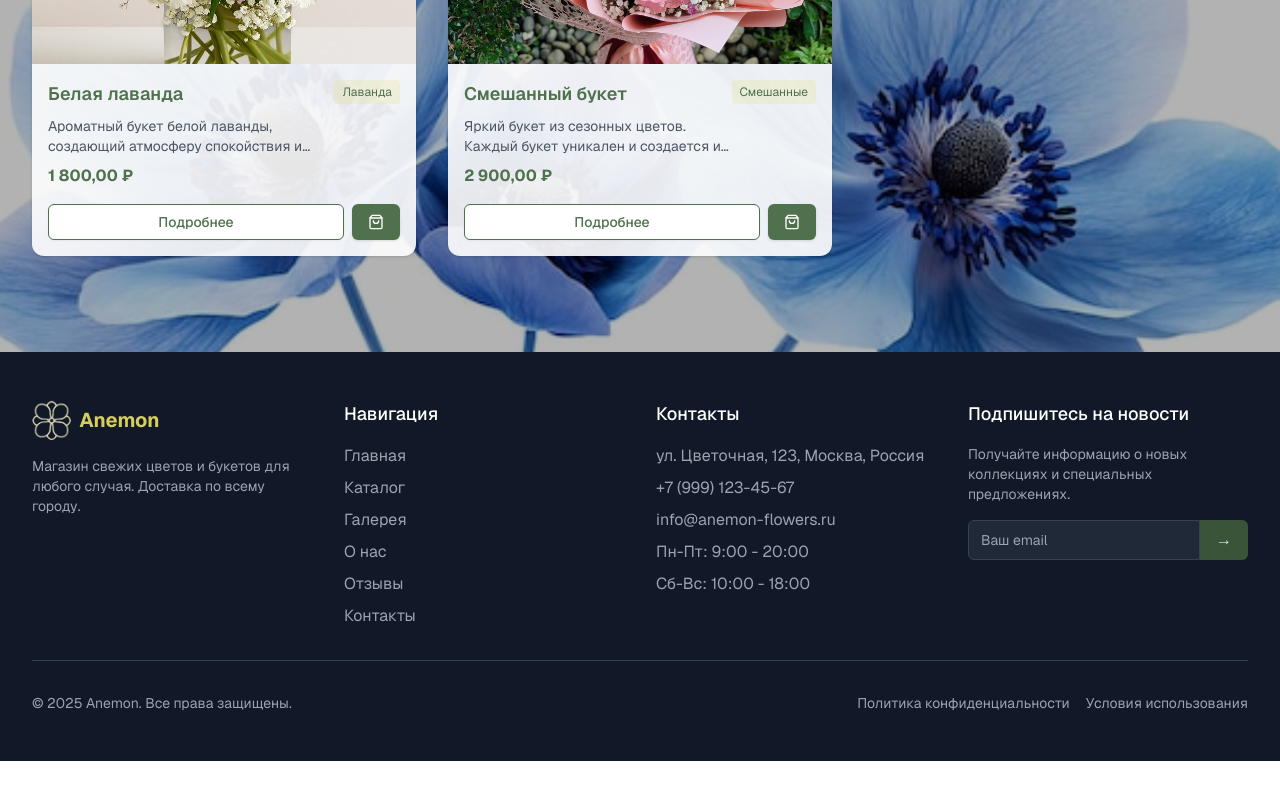
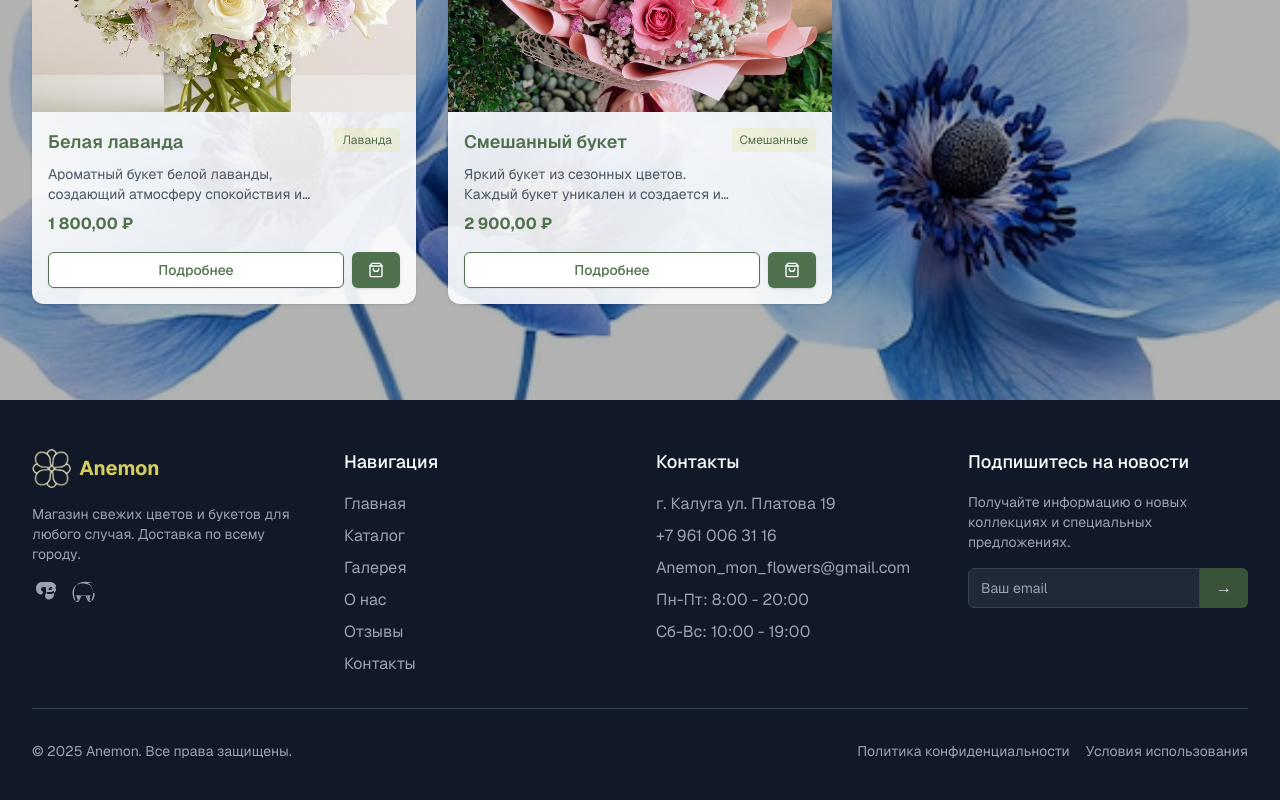
Before and after one commit to Maxim19822003/anemon-flowers, a Next.js app: page /anemon-flowers/catalog in a window 1280 px wide. Shown: the part 1016-1816 px from the top of the page. Before the commit the page ends 1777 px from the top, so only its background shows below. Built offline with nearby package versions, Linux system fonts and the light colour scheme.

Commit message:
contacts footer

```diff
--- a/src/components/AboutUs.tsx
+++ b/src/components/AboutUs.tsx
@@ -36,7 +36,7 @@ export function AboutUs() {
             <div className="bg-white/30 dark:bg-gray-700/70 p-6 rounded-lg backdrop-blur-sm">
               <h3 className="text-xl font-semibold text-[#e1da68] mb-4">Наша история</h3>
               <p className="text-gray-800 dark:text-gray-100 mb-4 leading-relaxed">
-                С 2015 года <span className="text-[#50714d] dark:text-[#e1da68] font-medium">Anemon</span> создает уникальные цветочные композиции, которые дарят радость и восхищение.
+                С 2024 года <span className="text-[#50714d] dark:text-[#e1da68] font-medium">Anemon</span> создает уникальные цветочные композиции, которые дарят радость и восхищение.
               </p>
               <p className="text-gray-800 dark:text-gray-100 leading-relaxed">
                 Мы верим, что каждый букет — это произведение искусства, способное выразить ваши самые искренние чувства и эмоции.
--- a/src/components/CatalogWithFilters.tsx
+++ b/src/components/CatalogWithFilters.tsx
@@ -129,7 +129,11 @@ export function CatalogWithFilters() {
               Каталог цветов
             </h1>
             <p className="text-white/80 dark:text-gray-300 mb-4 md:mb-0">
-              Найдите идеальный букет для любого случая
+            Создаем букеты для важных событий Вашей жизни .
+            Откройте для себя мир красоты и изящества с «Анемон»!
+            В нашем каталоге вы найдёте потрясающие цветочные букеты и композиции,
+            созданные с любовью и вдохновением.
+            Погрузитесь в атмосферу уюта и гармонии вместе с нами!
             </p>
           </div>
 
--- a/src/components/ContactForm.tsx
+++ b/src/components/ContactForm.tsx
@@ -64,20 +64,52 @@ export function ContactForm() {
             <div className="space-y-4">
               <div>
                 <p className="font-medium text-[#e1da68]">Адрес:</p>
-                <p className="text-white/80 dark:text-gray-300">ул. Цветочная, 123, Москва, Россия</p>
+                <p className="text-white/80 dark:text-gray-300"> г. Калуга ул. Платова 19</p>
               </div>
               <div>
                 <p className="font-medium text-[#e1da68]">Телефон:</p>
-                <p className="text-white/80 dark:text-gray-300">+7 (999) 123-45-67</p>
+                <p className="text-white/80 dark:text-gray-300">+7 961 006 31 16
+                </p>
               </div>
               <div>
                 <p className="font-medium text-[#e1da68]">Email:</p>
-                <p className="text-white/80 dark:text-gray-300">info@anemon-flowers.ru</p>
+                <p className="text-white/80 dark:text-gray-300">Anemon_mon_flowers@gmail.com </p>
               </div>
               <div>
                 <p className="font-medium text-[#e1da68]">Часы работы:</p>
-                <p className="text-white/80 dark:text-gray-300">Пн-Пт: 9:00 - 20:00</p>
-                <p className="text-white/80 dark:text-gray-300">Сб-Вс: 10:00 - 18:00</p>
+                <p className="text-white/80 dark:text-gray-300">Пн-Пт: 8:00 - 20:00</p>
+                <p className="text-white/80 dark:text-gray-300">Сб-Вс: 10:00 - 19:00</p>
+              </div>
+              <div>
+                <p className="font-medium text-[#e1da68]">Социальные сети:</p>
+                <div className="flex space-x-4 mt-2">
+                  <a
+                    href="https://vk.com/club227392874"
+                    target="_blank"
+                    rel="noopener noreferrer"
+                    className="text-white/80 hover:text-[#e1da68] transition-colors"
+                  >
+                    <div className="flex items-center">
+                      <svg className="w-5 h-5 mr-2" viewBox="0 0 24 24" fill="currentColor">
+                        <path d="M21.547 7h-3.29a.743.743 0 0 0-.655.392s-1.312 2.416-1.734 3.23C14.734 12.813 14 12.126 14 11.368V7.577c0-.4-.334-.577-.577-.577h-1.9A2.4 2.4 0 0 0 9 9.39c0 1.4 1.823 1.56 1.823 2.43v.98c0 .81-.957 1.69-1.823 1.69-2.3 0-5-2-5-6.5 0-3.3 2.7-6 6-6h8.5c3.3 0 6 2.7 6 6 0 3.3-2.7 6-6 6h-1.972c-1.17 0-2.5-.83-2.5-2s1.33-2 2.5-2h1.972c1.17 0 2-.83 2-2s-.83-2-2-2h-1.972c-1.17 0-2-.83-2-2s.83-2 2-2h1.972c2.8 0 5 2.2 5 5s-2.2 5-5 5h-1.972c-.57 0-1.1.16-1.6.44a3.8 3.8 0 0 0-1.9 3.16 3.8 3.8 0 0 0 3.9 3.9c1.83 0 3.53-1.06 4.4-2.48.4-.67.6-1.45.6-2.22V9a.5.5 0 0 1 .5-.5h1.972a4.8 4.8 0 0 1 4.28 7 .5.5 0 0 1-.88-.47A3.8 3.8 0 0 0 20 9a.5.5 0 0 1-.5-.5V8a.5.5 0 0 1 .5-.5h1.547a.5.5 0 0 1 0 1z" />
+                      </svg>
+                      ВКонтакте
+                    </div>
+                  </a>
+                  <a
+                    href="https://t.me/anemon_flowers"
+                    target="_blank"
+                    rel="noopener noreferrer"
+                    className="text-white/80 hover:text-[#e1da68] transition-colors"
+                  >
+                    <div className="flex items-center">
+                      <svg className="w-5 h-5 mr-2" viewBox="0 0 24 24" fill="currentColor">
+                        <path d="M20.572 3.021c-1.937-.7-7.91-2.613-13.276.045-3.99 2.012-5.25 5.835-5.296 10.107-.022 2.012.432 3.828.903 5.242.903 2.702 1.713 3.605 2.616 3.605.474 0 1.354-.452 2.233-2.265.498-1.04.996-2.373 1.47-3.413a.39.39 0 0 1 .373-.245h3.823a.399.399 0 0 1 .373.245c.498 1.04.973 2.35 1.471 3.413.879 1.813 1.759 2.265 2.233 2.265.903 0 1.713-.903 2.616-3.605.474-1.414.925-3.23.903-5.242-.045-4.272-1.305-8.095-5.296-10.107-.022 0-.022 0-.022-.022-.022 0-.022 0-.022 0zm-2.256 15.304c-.452 1.337-.855 1.971-1.067 2.152-.211-.18-.616-.813-1.067-2.152-.406-.88-.789-1.938-1.173-2.952h3.48c-.384 1.014-.79 2.072-1.173 2.952zm-9.83-2.952c-.384 1.014-.768 2.072-1.173 2.952-.452 1.337-.855 1.971-1.067 2.152-.211-.18-.616-.813-1.067-2.152-.366-.88-.76-1.938-1.152-2.952h4.46zm14.27-2.127c.02 1.684-.352 3.186-.768 4.387-.526 1.594-1.21 3.142-2.908 3.142-1.08 0-2.244-.632-3.323-2.797-.352-.723-.703-1.549-1.022-2.37h-6.16c-.32.821-.67 1.646-1.021 2.37-1.08 2.165-2.244 2.797-3.323 2.797-1.697 0-2.382-1.548-2.907-3.142-.417-1.2-.79-2.703-.769-4.387.044-3.726 1.102-6.945 4.453-8.619 4.54-2.264 9.704-.7 11.4-.067 3.35 1.674 4.409 4.893 4.453 8.62l-.105.045z" />
+                      </svg>
+                      Телеграм
+                    </div>
+                  </a>
+                </div>
               </div>
             </div>
           </div>
--- a/src/components/Footer.tsx
+++ b/src/components/Footer.tsx
@@ -39,6 +39,32 @@ export function Footer() {
             <p className="text-gray-400 text-sm mb-4">
               Магазин свежих цветов и букетов для любого случая. Доставка по всему городу.
             </p>
+
+            {/* Социальные сети */}
+            <div className="flex space-x-4 mt-4">
+              <a
+                href="https://vk.com/club227392874"
+                target="_blank"
+                rel="noopener noreferrer"
+                className="text-gray-400 hover:text-[#d5ce5e] transition-colors"
+                aria-label="ВКонтакте"
+              >
+                <svg className="w-6 h-6" viewBox="0 0 24 24" fill="currentColor">
+                  <path d="M21.547 7h-3.29a.743.743 0 0 0-.655.392s-1.312 2.416-1.734 3.23C14.734 12.813 14 12.126 14 11.368V7.577c0-.4-.334-.577-.577-.577h-1.9A2.4 2.4 0 0 0 9 9.39c0 1.4 1.823 1.56 1.823 2.43v.98c0 .81-.957 1.69-1.823 1.69-2.3 0-5-2-5-6.5 0-3.3 2.7-6 6-6h8.5c3.3 0 6 2.7 6 6 0 3.3-2.7 6-6 6h-1.972c-1.17 0-2.5-.83-2.5-2s1.33-2 2.5-2h1.972c1.17 0 2-.83 2-2s-.83-2-2-2h-1.972c-1.17 0-2-.83-2-2s.83-2 2-2h1.972c2.8 0 5 2.2 5 5s-2.2 5-5 5h-1.972c-.57 0-1.1.16-1.6.44a3.8 3.8 0 0 0-1.9 3.16 3.8 3.8 0 0 0 3.9 3.9c1.83 0 3.53-1.06 4.4-2.48.4-.67.6-1.45.6-2.22V9a.5.5 0 0 1 .5-.5h1.972a4.8 4.8 0 0 1 4.28 7 .5.5 0 0 1-.88-.47A3.8 3.8 0 0 0 20 9a.5.5 0 0 1-.5-.5V8a.5.5 0 0 1 .5-.5h1.547a.5.5 0 0 1 0 1z" />
+                </svg>
+              </a>
+              <a
+                href="https://t.me/anemon_flowers"
+                target="_blank"
+                rel="noopener noreferrer"
+                className="text-gray-400 hover:text-[#d5ce5e] transition-colors"
+                aria-label="Телеграм"
+              >
+                <svg className="w-6 h-6" viewBox="0 0 24 24" fill="currentColor">
+                  <path d="M20.572 3.021c-1.937-.7-7.91-2.613-13.276.045-3.99 2.012-5.25 5.835-5.296 10.107-.022 2.012.432 3.828.903 5.242.903 2.702 1.713 3.605 2.616 3.605.474 0 1.354-.452 2.233-2.265.498-1.04.996-2.373 1.47-3.413a.39.39 0 0 1 .373-.245h3.823a.399.399 0 0 1 .373.245c.498 1.04.973 2.35 1.471 3.413.879 1.813 1.759 2.265 2.233 2.265.903 0 1.713-.903 2.616-3.605.474-1.414.925-3.23.903-5.242-.045-4.272-1.305-8.095-5.296-10.107-.022 0-.022 0-.022-.022-.022 0-.022 0-.022 0zm-2.256 15.304c-.452 1.337-.855 1.971-1.067 2.152-.211-.18-.616-.813-1.067-2.152-.406-.88-.789-1.938-1.173-2.952h3.48c-.384 1.014-.79 2.072-1.173 2.952zm-9.83-2.952c-.384 1.014-.768 2.072-1.173 2.952-.452 1.337-.855 1.971-1.067 2.152-.211-.18-.616-.813-1.067-2.152-.366-.88-.76-1.938-1.152-2.952h4.46zm14.27-2.127c.02 1.684-.352 3.186-.768 4.387-.526 1.594-1.21 3.142-2.908 3.142-1.08 0-2.244-.632-3.323-2.797-.352-.723-.703-1.549-1.022-2.37h-6.16c-.32.821-.67 1.646-1.021 2.37-1.08 2.165-2.244 2.797-3.323 2.797-1.697 0-2.382-1.548-2.907-3.142-.417-1.2-.79-2.703-.769-4.387.044-3.726 1.102-6.945 4.453-8.619 4.54-2.264 9.704-.7 11.4-.067 3.35 1.674 4.409 4.893 4.453 8.62l-.105.045z" />
+                </svg>
+              </a>
+            </div>
           </div>
 
           {/* Быстрые ссылки */}
@@ -83,19 +109,23 @@ export function Footer() {
             <h3 className="text-lg font-medium mb-4 text-white">Контакты</h3>
             <ul className="space-y-2">
               <li className="text-gray-400">
-                ул. Цветочная, 123, Москва, Россия
+                г. Калуга ул. Платова 19
               </li>
               <li className="text-gray-400">
-                +7 (999) 123-45-67
+                <a href="tel:+79610063116" className="hover:text-[#d5ce5e] transition-colors">
+                  +7 961 006 31 16
+                </a>
               </li>
               <li className="text-gray-400">
-                info@anemon-flowers.ru
+                <a href="mailto:Anemon_mon_flowers@gmail.com" className="hover:text-[#d5ce5e] transition-colors">
+                  Anemon_mon_flowers@gmail.com
+                </a>
               </li>
               <li className="text-gray-400">
-                Пн-Пт: 9:00 - 20:00
+                Пн-Пт: 8:00 - 20:00
               </li>
               <li className="text-gray-400">
-                Сб-Вс: 10:00 - 18:00
+                Сб-Вс: 10:00 - 19:00
               </li>
             </ul>
           </div>
--- a/src/components/Hero.tsx
+++ b/src/components/Hero.tsx
@@ -26,9 +26,8 @@ export function Hero() {
           Ваших букетов
         </h1>
         <p className="text-lg md:text-xl mb-8 opacity-90">
-          Красота в каждом цветке и каждом букете. Наш магазин предлагает
-          уникальность и изысканный вкус в оформлении, ведь в деталях
-          кроется совершенство.
+        Выберите один из наших готовых букетов или закажите уникальный,
+         который будет соответствовать всем Вашим пожеланиям
         </p>
         <Button
           onClick={scrollToCatalog}
```
